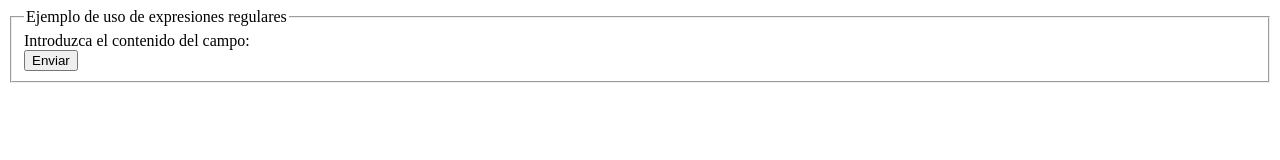
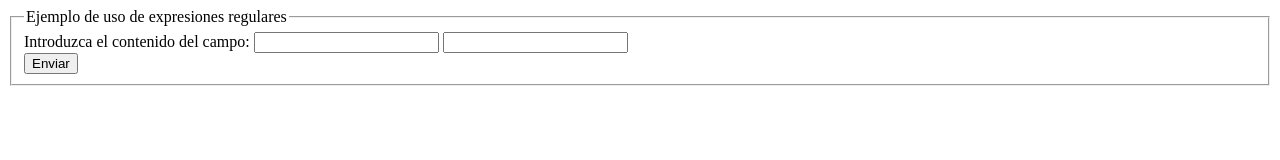
Before and after one commit to 10002daw/diw, a plain HTML site: page formulario/form.html in a window 1280 px wide. Drawn offline with Linux system fonts and the light colour scheme.

Commit message:
2020-11-06

```diff
--- a/formulario/form.html
+++ b/formulario/form.html
@@ -26,6 +26,8 @@
 					<input type="text" maxlength="20" pattern="(?!.*00)(?!.*11)(?!.*22)(?!.*33)(?!.*44)(?!.*55)([0-5]{4})">
 					<input type="text" maxlength="20" pattern="(?!.*(00|11|22|33|44|55))([0-5]{4})">
 					-->
+					<input type="text" maxlength="80" pattern="<[a-z]+(\s+[a-z]+='[a-zA-Z0-9.]*')*>[a-zA-Z0-9\s]*<\/[a-z]+>">
+					<input type="text" maxlength="80" pattern="<[a-z]+(\s+[a-z]+='[a-zA-Z0-9.]*')*>[a-zA-Z0-9\s]*<\/[a-z]+>">
                     <br>
                     <input type="submit" value="Enviar">
                 </fieldset>
```
